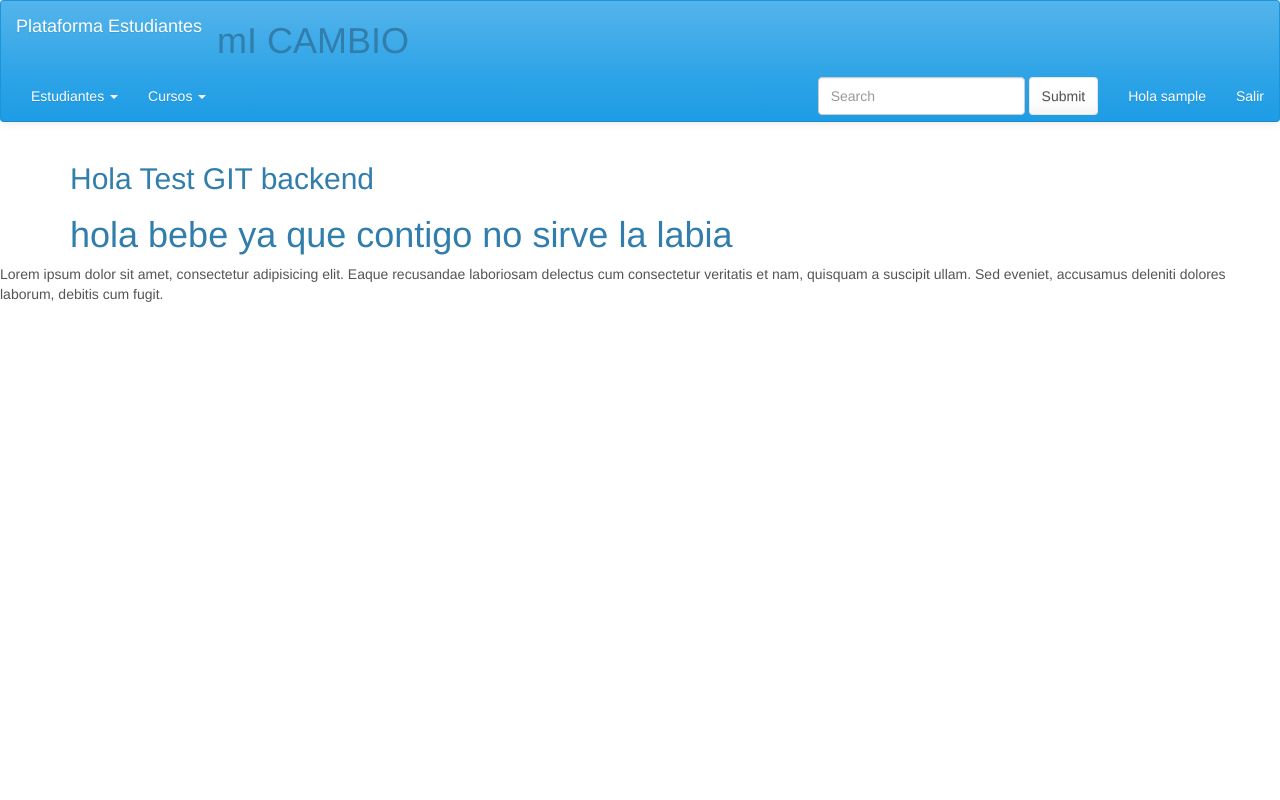
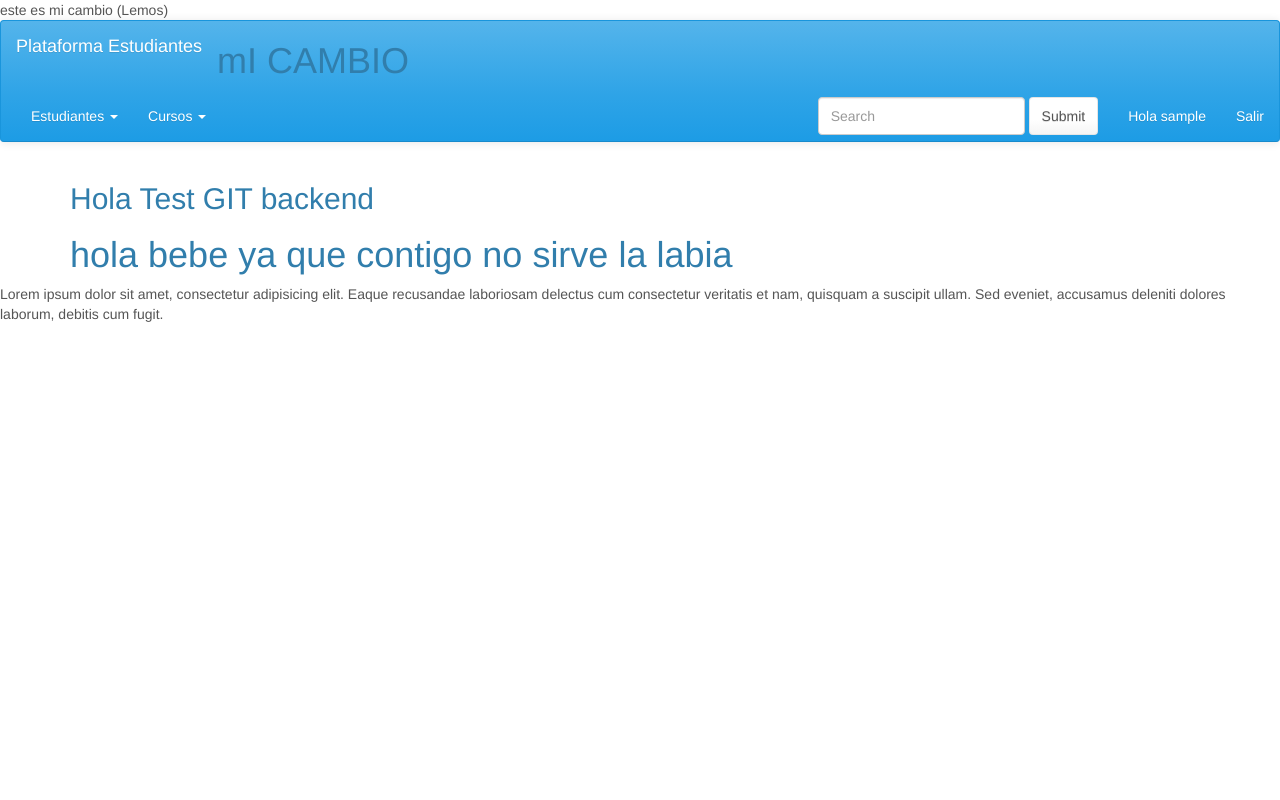
Before and after one commit to jjbravo/phpsenasoft, a PHP site: page /cursophp/Views/Template.php in a window 1280 px wide. Run offline with PHP 8.4, Linux system fonts and the light colour scheme; the visitor is signed in with stand-in values (Sample User, id 1); some libraries are stand-ins or nearby versions.

Commit message:
Cambio desde el frontend en el emplate

```diff
--- a/pro_estudiantes/Views/Template.php
+++ b/pro_estudiantes/Views/Template.php
@@ -4,6 +4,10 @@ $template = new Template();
 	class Template{
 	public function __construct(){
 ?>
+
+este es mi cambio (Lemos)
+
+
 <!DOCTYPE html>
 <html lang="es">
 <head>
```
